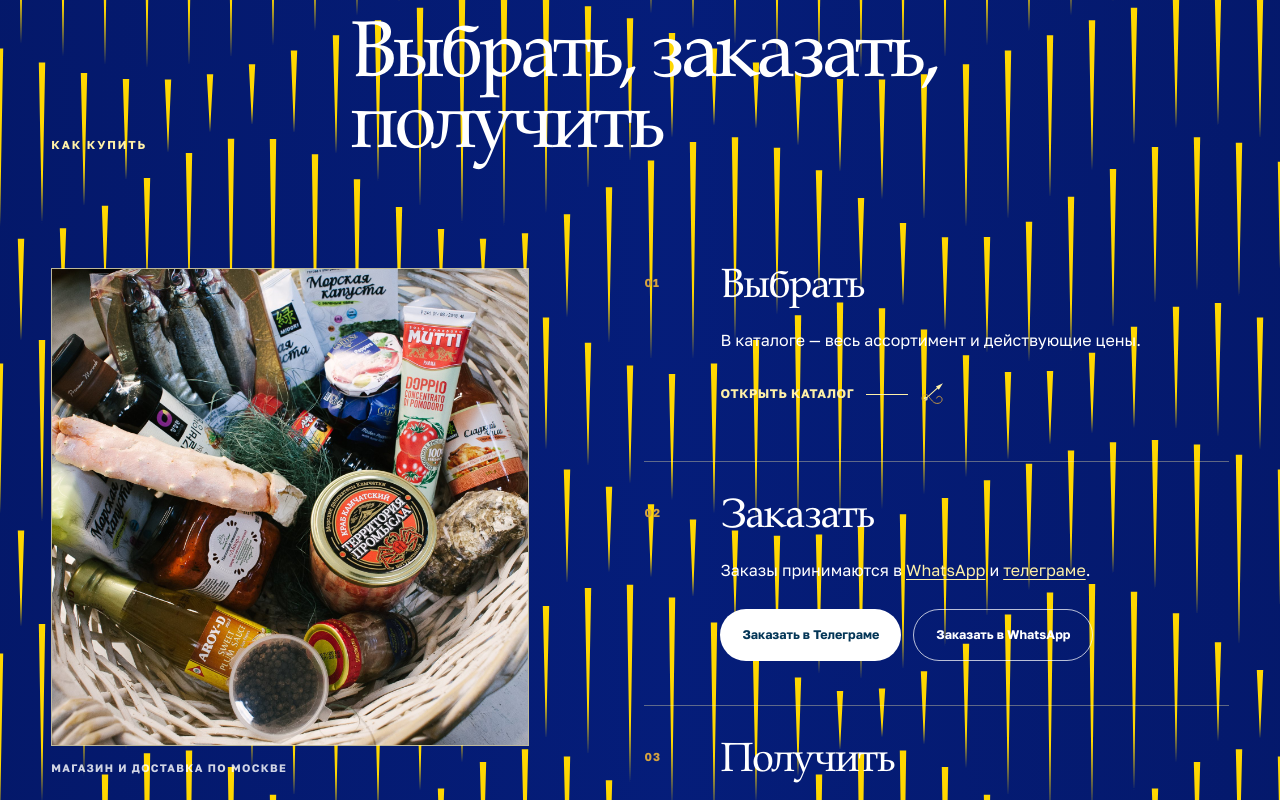
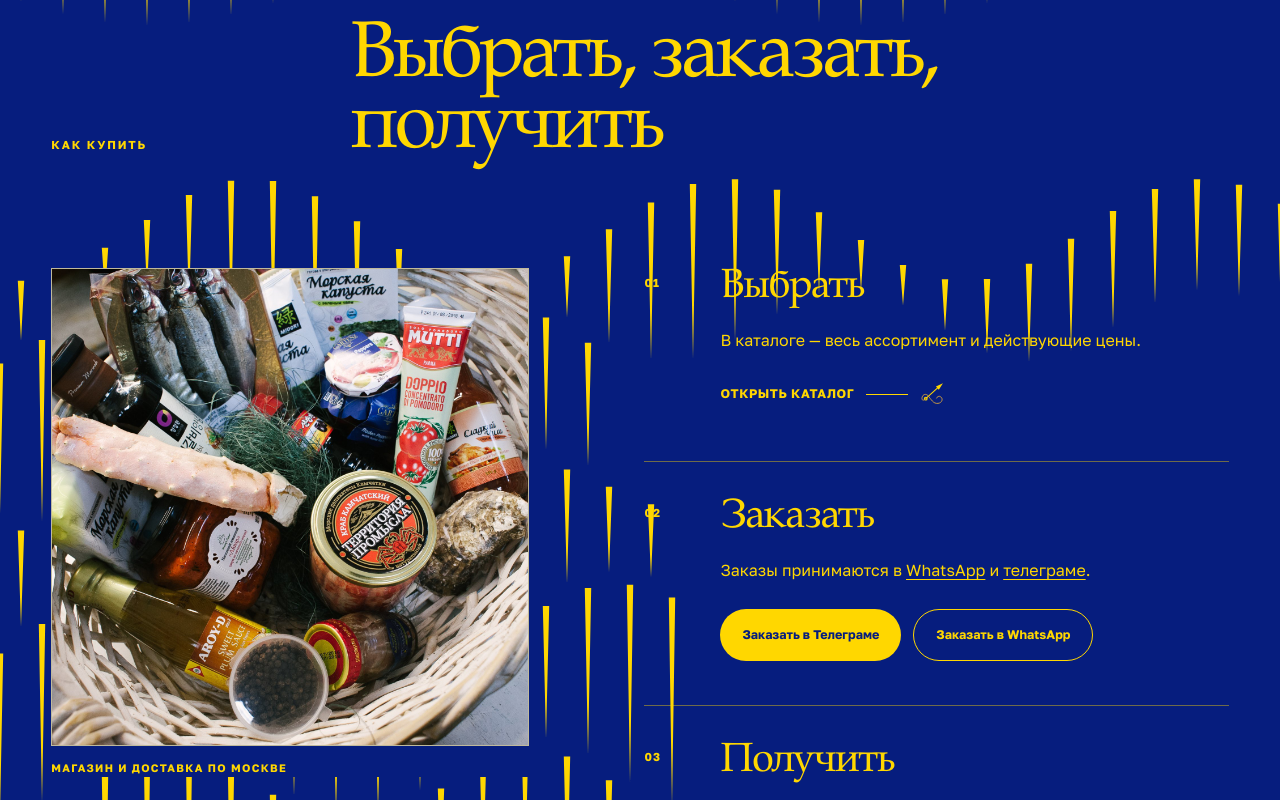
Before and after one commit to anton-gorokhovatsky/seledkin, a Next.js app: page / in a window 1280 px wide. Shown: the part 10000-10800 px from the top of the page. Built offline with nearby package versions, Linux system fonts and the light colour scheme.

Commit message:
Развести волны и типографику

```diff
--- a/app/globals.css
+++ b/app/globals.css
@@ -1504,6 +1504,11 @@ address {
   margin: 0;
 }
 
+.purchase-story__image {
+  position: relative;
+  background: #061d7e;
+}
+
 .assortment-story__hero-image img {
   width: 100%;
   aspect-ratio: 4 / 5;
@@ -2013,41 +2018,26 @@ address {
 
 .sea-pattern--blue {
   color: var(--pattern-gold);
-  opacity: 0.38;
+  opacity: 0.16;
 }
 
 .purchase-story > .sea-pattern--blue {
-  z-index: 1;
   opacity: 1;
 }
 
 .source-footer > .sea-pattern--blue {
-  opacity: 0.2;
+  opacity: 0.12;
 }
 
 .purchase-story {
   padding: clamp(105px, 11vw, 176px) 0;
   background: #061d7e;
-  color: white;
-}
-
-.purchase-story::after {
-  position: absolute;
-  z-index: 0;
-  inset: 0;
-  background: linear-gradient(
-    90deg,
-    rgba(2, 20, 88, 0.52),
-    rgba(2, 29, 112, 0.3) 52%,
-    rgba(2, 20, 88, 0.48)
-  );
-  content: "";
-  pointer-events: none;
+  color: var(--pattern-gold);
 }
 
 .purchase-story > .story-shell {
   position: relative;
-  z-index: 2;
+  z-index: 1;
 }
 
 .purchase-story__header {
@@ -2059,7 +2049,7 @@ address {
 
 .purchase-story__header .section-kicker {
   margin-bottom: 12px;
-  color: var(--sun-flash);
+  color: var(--pattern-gold);
 }
 
 .purchase-story__header h2 {
@@ -2086,10 +2076,14 @@ address {
 }
 
 .purchase-story__image figcaption {
-  color: rgba(255, 255, 255, 0.82);
+  display: block;
+  margin-top: 0;
+  padding-top: 14px;
+  color: var(--pattern-gold);
 }
 
 .purchase-steps {
+  position: relative;
   margin: 0;
   padding: 0;
   list-style: none;
@@ -2098,7 +2092,7 @@ address {
 .purchase-steps > li {
   display: grid;
   padding: 36px 0 44px;
-  border-top: 1px solid rgba(255, 241, 168, 0.36);
+  border-top: 1px solid rgb(255 215 0 / 42%);
   grid-template-columns: 56px minmax(0, 1fr);
   gap: 20px;
 }
@@ -2110,7 +2104,7 @@ address {
 
 .purchase-steps > li > span {
   padding-top: 7px;
-  color: var(--sun-gold);
+  color: var(--pattern-gold);
   font-size: 0.72rem;
   font-weight: 700;
   letter-spacing: 0.08em;
@@ -2133,7 +2127,7 @@ address {
 .purchase-story .story-link,
 .purchase-story .telegram-link,
 .purchase-story .whatsapp-link {
-  color: var(--sun-flash);
+  color: var(--pattern-gold);
 }
 
 .purchase-steps__actions {
@@ -2151,14 +2145,14 @@ address {
 }
 
 .purchase-steps__actions .order-pill--whatsapp {
-  border: 1px solid rgba(255, 255, 255, 0.72);
+  border: 1px solid var(--pattern-gold);
   background: transparent;
-  color: white;
+  color: var(--pattern-gold);
 }
 
 .purchase-steps__actions .order-pill--telegram {
-  background: white;
-  color: var(--deep-sea);
+  background: var(--pattern-gold);
+  color: #061d7e;
 }
 
 .contacts-source {
@@ -3366,6 +3360,12 @@ address {
     padding: 92px 0 98px;
   }
 
+  .purchase-story > .sea-pattern--blue {
+    right: auto;
+    left: -720px;
+    width: calc(100% + 720px);
+  }
+
   .purchase-story__header {
     margin-bottom: 62px;
   }
--- a/app/page.tsx
+++ b/app/page.tsx
@@ -482,7 +482,7 @@ export default function Home() {
           id="zakaz-i-dostavka"
           aria-labelledby="purchase-title"
         >
-          <SeaPattern id="purchase" tone="blue" />
+          <SeaPattern id="purchase" tone="blue" variant="purchase" />
           <div className="story-shell purchase-story__header">
             <p className="section-kicker">Как купить</p>
             <h2 id="purchase-title">Выбрать, заказать, получить</h2>
--- a/app/sea-pattern.tsx
+++ b/app/sea-pattern.tsx
@@ -1,6 +1,7 @@
 type SeaPatternProps = {
   id: string;
   tone?: "paper" | "blue";
+  variant?: "default" | "purchase";
 };
 
 const fieldWidth = 1428;
@@ -24,7 +25,7 @@ function boundaryY(boundary: number, x: number) {
   return boundary * (fieldHeight / rowCount) + amplitudes[index] * Math.sin(angle);
 }
 
-function makeMarksPath() {
+function makeMarksPath(variant: "default" | "purchase" = "default") {
   const marks: string[] = [];
   const columnCount = fieldWidth / step;
 
@@ -33,8 +34,19 @@ function makeMarksPath() {
 
     for (let column = 0; column < columnCount; column += 1) {
       const x = column * step + phaseShift;
-      const y1 = boundaryY(row, x) + gap / 2;
-      const y2 = boundaryY(row + 1, x) - gap / 2;
+      const clearsHeader = variant === "purchase" && row === 1;
+      const stepsEdge = 660 + Math.sin(row * 1.7) * 42;
+      const clearsSteps =
+        variant === "purchase" && row >= 3 && row <= 8 && x > stepsEdge;
+
+      if (clearsHeader || clearsSteps) continue;
+
+      const headerClearance = variant === "purchase" ? 42 : 0;
+      const y1 =
+        boundaryY(row, x) + gap / 2 + (row === 2 ? headerClearance : 0);
+      const y2 =
+        boundaryY(row + 1, x) - gap / 2 -
+        (row === 0 ? headerClearance : 0);
 
       marks.push(
         `M${(x - markHalfWidth).toFixed(1)} ${y1.toFixed(1)}` +
@@ -48,9 +60,16 @@ function makeMarksPath() {
 }
 
 const marksPath = makeMarksPath();
+const purchaseMarksPath = makeMarksPath("purchase");
 
-export function SeaPattern({ id, tone = "paper" }: SeaPatternProps) {
+export function SeaPattern({
+  id,
+  tone = "paper",
+  variant = "default",
+}: SeaPatternProps) {
   const fieldId = `sea-pattern-field-${id}`;
+  const patternPath = variant === "purchase" ? purchaseMarksPath : marksPath;
+  const patternHeight = variant === "purchase" ? 2200 : fieldHeight;
 
   return (
     <svg
@@ -64,10 +83,10 @@ export function SeaPattern({ id, tone = "paper" }: SeaPatternProps) {
         <pattern
           id={fieldId}
           width={fieldWidth}
-          height={fieldHeight}
+          height={patternHeight}
           patternUnits="userSpaceOnUse"
         >
-          <path className="sea-pattern__mark" d={marksPath} />
+          <path className="sea-pattern__mark" d={patternPath} />
         </pattern>
       </defs>
 
```
Also changed, not shown: 2 other files (tests, documents, lock files or other folders).
